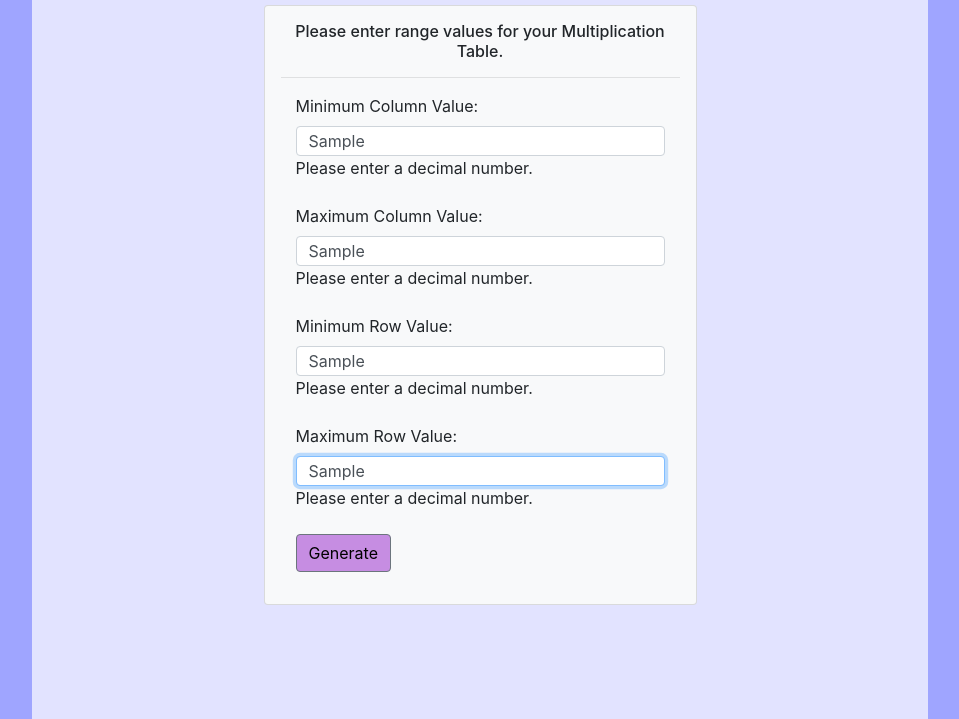
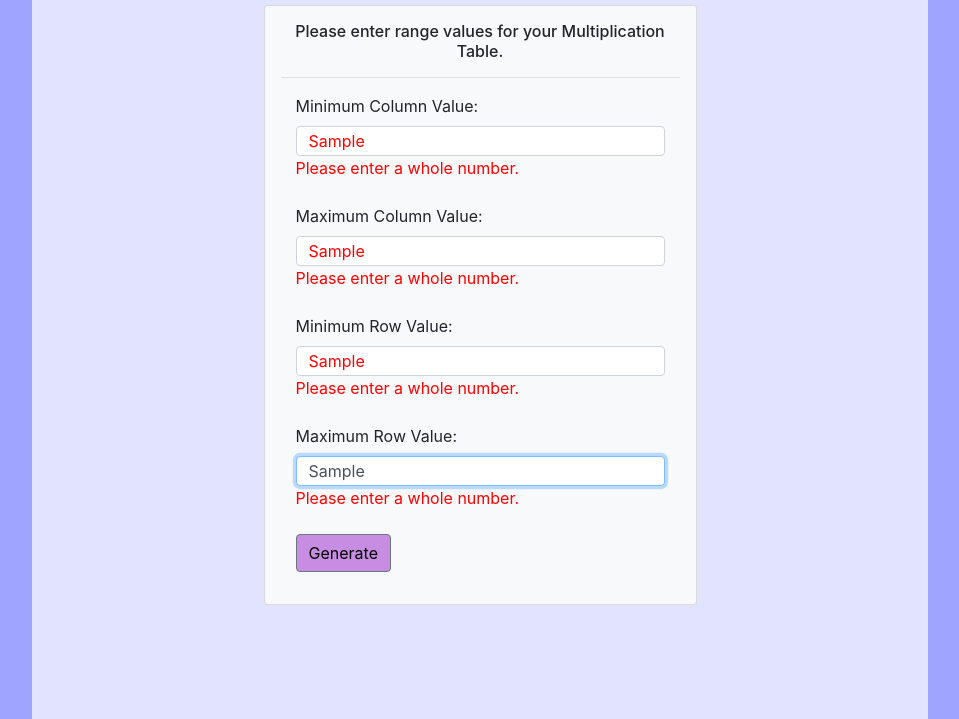
Before and after one commit to asergienk/MultTable-jQuery, a plain HTML site: page index.html in a window 1280 px wide. Both pictures are taken after typing "Sample", "Sample", "Sample", "Sample" into the empty fields and a click on the button "Generate". Shown: the part 81-800 px from the top of the page, without its empty margins (160-1119 px from the left). Drawn offline with nearby package versions, Linux system fonts and the light colour scheme.

Commit message:
Add style to messages

```diff
--- a/css/style.css
+++ b/css/style.css
@@ -1,13 +1,3 @@
-/*
- Link to this assignment: https://asergienk.github.io/MultiplicationTable/
- GitHub repository link: https://github.com/asergienk/MultiplicationTable
- 91.61 Assignment: Multiplication Table with JavaScript
- Anna Sergienko, UMass Lowell Computer Science, anna_sergienko@student.uml.edu
- Copyright (c) 2020 by Anna Sergienko. All rights reserved. May be
- freely copied or excerpted for educational purposes with credit to the author.
- updated by AS on October 28, 2020 at 9:30 PM
-*/
-
 /* The color of the page is purple */
 html {
   background-color: #9FA5FF;
@@ -83,3 +73,7 @@ It is centered and red.  */
   padding-left: 15px;
   text-align: center;
 }
+/* Change color for jQuery messages  */
+.error {
+  color: red;
+}
--- a/js/validate.js
+++ b/js/validate.js
@@ -71,6 +71,7 @@ $(function() {
   $("#inputForm").submit(function(e) {
     e.preventDefault();
   }).validate({
+    errorClass: 'error',
     rules: {
       minCol: {
         required: true,
@@ -104,27 +105,27 @@ $(function() {
     messages: {
       minCol: {
         required: 'Please enter a Minimum Column Value.',
-        number: 'Please enter a decimal number.',
+        number: 'Please enter a whole number.',
         min: 'Minimun value is -50.',
         max: 'Maximum value is 50.'
       },
       maxCol: {
         required: 'Please enter a Maximum Column Value.',
-        number: 'Please enter a decimal number.',
+        number: 'Please enter a whole number.',
         min: 'Minimun value is -50.',
         max: 'Maximum value is 50.',
         greaterThanMinCol: 'This value should be greater than Minimum Column Value.'
       },
       minRow: {
         required: 'Please enter a Minimum Row Value.',
-        number: 'Please enter a decimal number.',
+        number: 'Please enter a whole number.',
         min: 'Minimun value is -50.',
         max: 'Maximum value is 50.',
         //numberIsInteger: 'Please enter an integer.'
       },
       maxRow: {
         required: 'Please enter a Minimum Column Value.',
-        number: 'Please enter a decimal number.',
+        number: 'Please enter a whole number.',
         min: 'Minimun value is -50.',
         max: 'Maximum value is 50.',
         greaterThanMinRow: 'This value should be greater than Minimum Row Value.'
```
